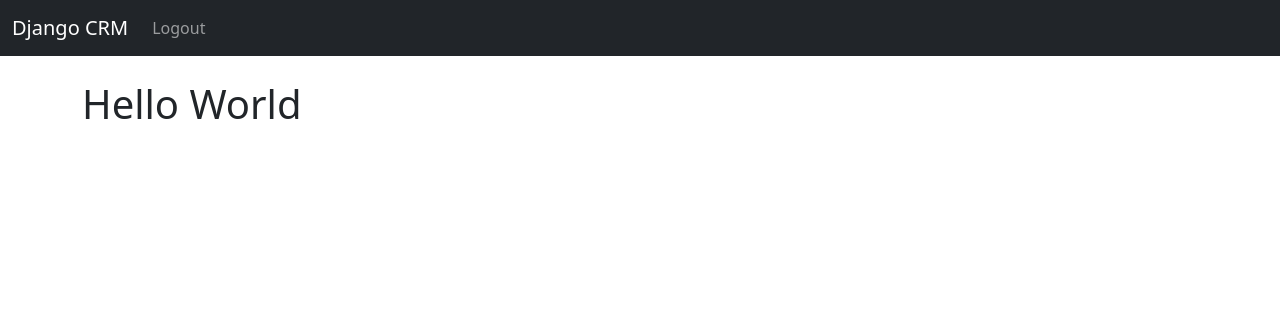
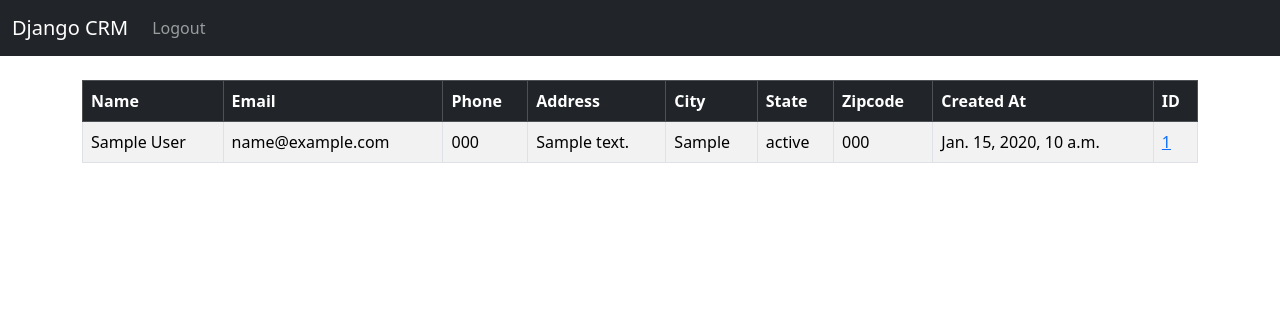
Before and after one commit to MarquisPierre/CRM-Application, a Django app: page / in a window 1280 px wide. Shown: the top 316 px of the page. Run offline with Django 5.2, Linux system fonts and the light colour scheme; a user stored in the database is signed in; tables that the repository leaves empty hold one stand-in row (values such as "Sample post").

Commit message:
Added a records page

```diff
--- a/website/templates/home.html
+++ b/website/templates/home.html
@@ -3,7 +3,42 @@
 
   {% if user.is_authenticated %}
 
-     <h1>Hello World</h1>
+          <table class="table table-striped table-hover table-bordered">
+  <thead class="table-dark">
+    <tr>
+      <th scope="col">Name</th>
+      <th scope="col">Email</th>
+      <th scope="col">Phone</th>
+      <th scope="col">Address</th>
+      <th scope="col">City</th>
+      <th scope="col">State</th>
+      <th scope="col">Zipcode</th>
+      <th scope="col">Created At</th>
+      <th scope="col">ID</th>
+    </tr>
+  </thead>
+  <tbody>
+
+{% if records %}
+	{% for record in records %}
+		<tr>
+			<td>{{ record.first_name }} {{ record.last_name }}</td>
+			<td>{{ record.email }}</td>
+			<td>{{ record.phone }}</td>
+			<td>{{ record.address }}</td>
+			<td>{{ record.city }}</td>
+			<td>{{ record.state }}</td>
+			<td>{{ record.zipcode }}</td>
+			<td>{{ record.created_at }}</td>
+		  <td><a href="{% url 'record' record.id %}">{{ record.id }}</a></td>
+		</tr>
+	{% endfor %}
+
+{% endif %}
+
+
+	  </tbody>
+	</table>
 
   {% else %}
 
--- a/website/urls.py
+++ b/website/urls.py
@@ -8,4 +8,5 @@ urlpatterns = [
     # path('login/', views.login_user, name='login'),
     path('logout/', views.logout_user, name='logout'),
     path('register/', views.register_user, name='register'),
+    path('record/<int:pk>', views.customer_record, name='record'),
 ]
--- a/website/views.py
+++ b/website/views.py
@@ -21,7 +21,7 @@ def home(request):
             messages.success(request, "There Was An Error Logging In, Please Try Again...")
             return redirect('home')
     else:
-     return render(request, 'home.html', {})
+     return render(request, 'home.html', {'records':records})
 
 def logout_user(request):
 	logout(request)
@@ -49,7 +49,14 @@ def register_user(request):
 
 
 def customer_record(request, pk):
-    pass
+	if request.user.is_authenticated:
+		# Look Up Records
+		customer_record = Record.objects.get(id=pk)
+		return render(request, 'record.html', {'customer_record':customer_record})
+	else:
+		messages.success(request, "You Must Be Logged In To View That Page...")
+		return redirect('home')
+
 
 def delete_record(request, pk):
     pass
```
Also changed, not shown: website/templates/record.html (added, +45 -0 lines).
